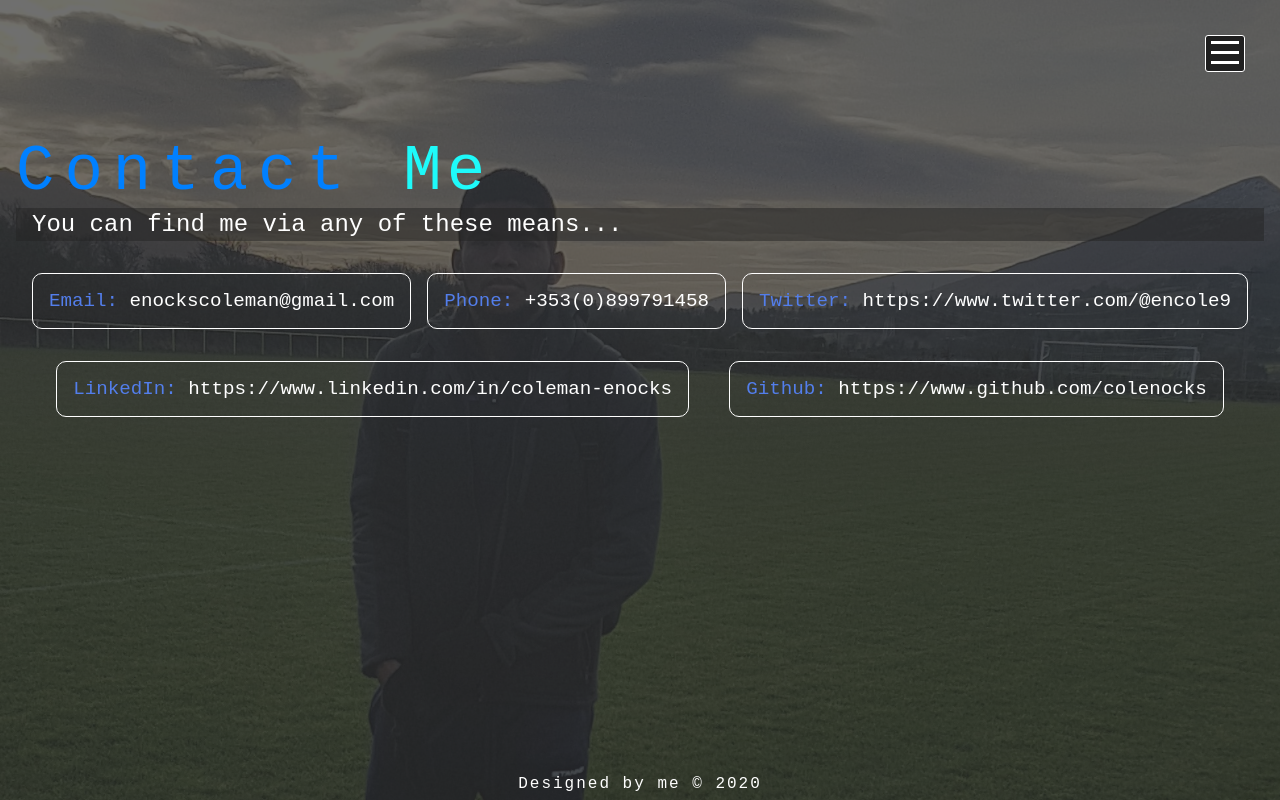
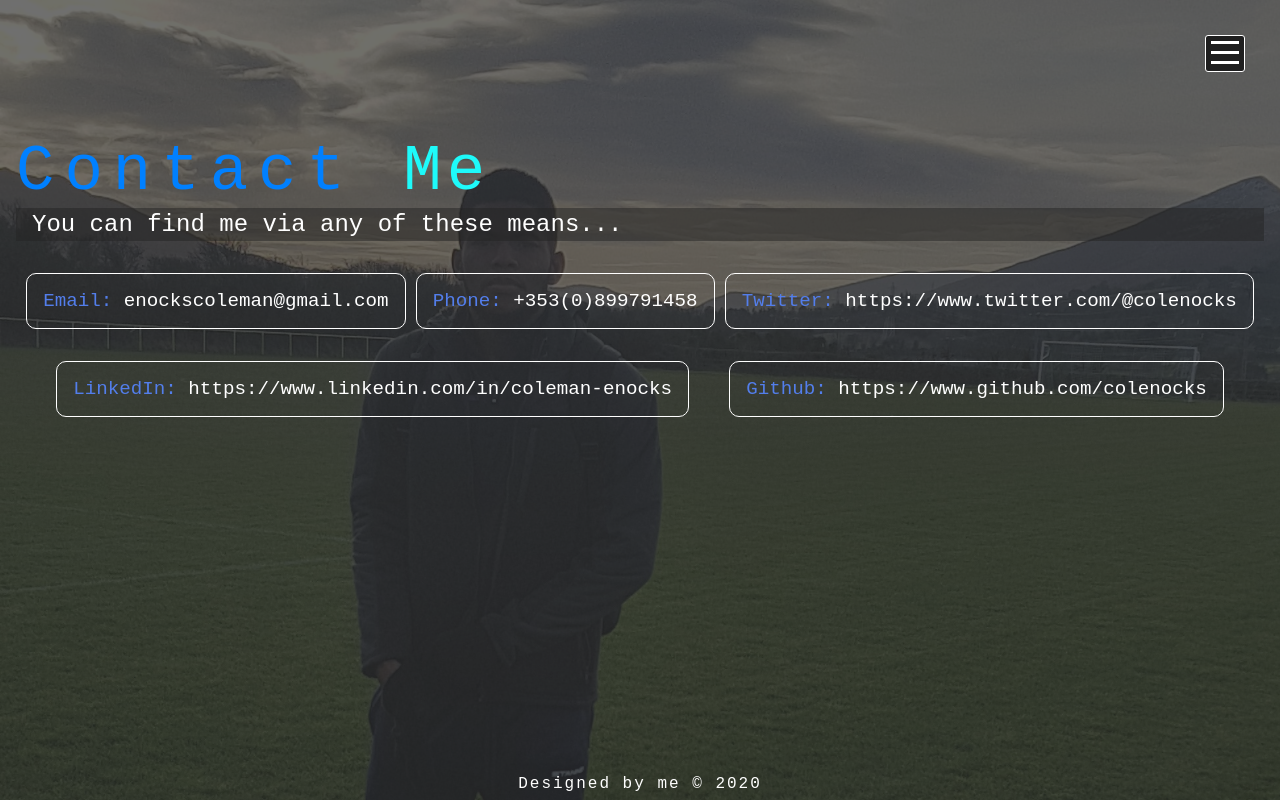
Before and after one commit to colenocks/portfolio, a React (Create React App) app: page /contact in a window 1280 px wide. Built offline with nearby package versions, Linux system fonts and the light colour scheme.

Commit message:
Update Contact.jsx

```diff
--- a/src/components/Contact.jsx
+++ b/src/components/Contact.jsx
@@ -30,8 +30,8 @@ class Contact extends Component {
               <a
                 target='_blank'
                 rel='noopener noreferrer'
-                href='https://www.twitter.com/@encole9'>
-                https://www.twitter.com/@encole9
+                href='https://www.twitter.com/@colenocks'>
+                https://www.twitter.com/@colenocks
               </a>
             </div>
             <div>
```
